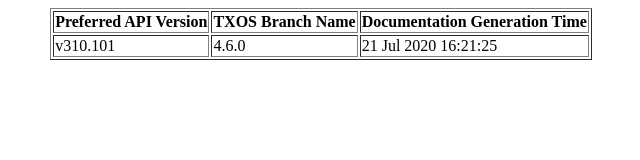
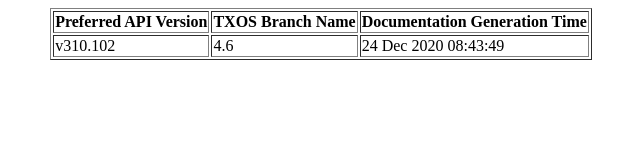
Before and after one commit to Tintri/tintri-rest-api, a plain HTML site: page docs/client/http/docs/gen_api_doc/apidocgenInfo.html in a window 1280 px wide. Shown: the full height of the page, 319-959 px from the left. Drawn offline with Linux system fonts and the light colour scheme.

```diff
--- a/docs/client/http/docs/gen_api_doc/apidocgenInfo.html
+++ b/docs/client/http/docs/gen_api_doc/apidocgenInfo.html
@@ -8,9 +8,9 @@
         <th>Documentation Generation Time</th>
       </tr>
       <tr>
-        <td>v310.101</td>
-        <td>4.6.0</td>
-        <td>21 Jul 2020 16:21:25</td>
+        <td>v310.102</td>
+        <td>4.6</td>
+        <td>24 Dec 2020 08:43:49</td>
       </tr>
     </table>
   </body>
```
Also changed, not shown: docs/client/http/docs/http_doc.html (+5 -0 lines), docs/index.html (+1 -1 lines), 8 other files.
